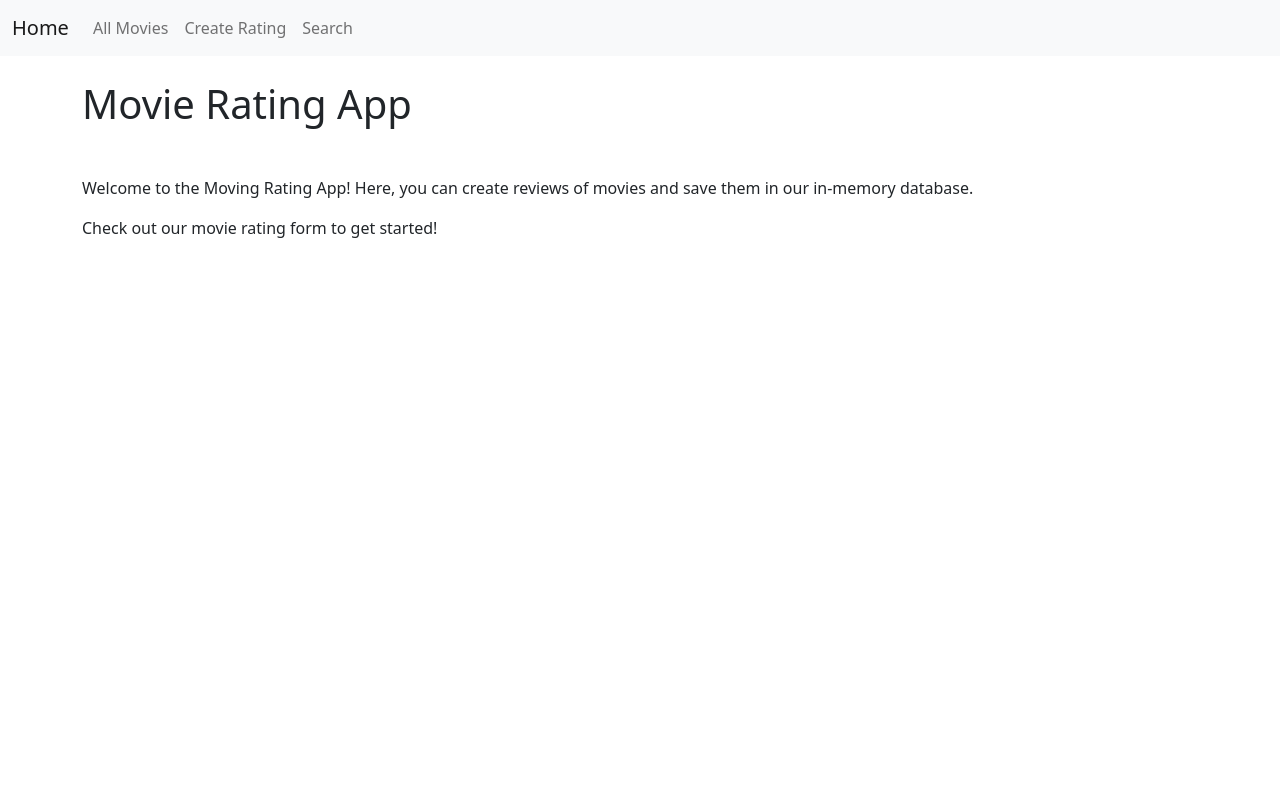
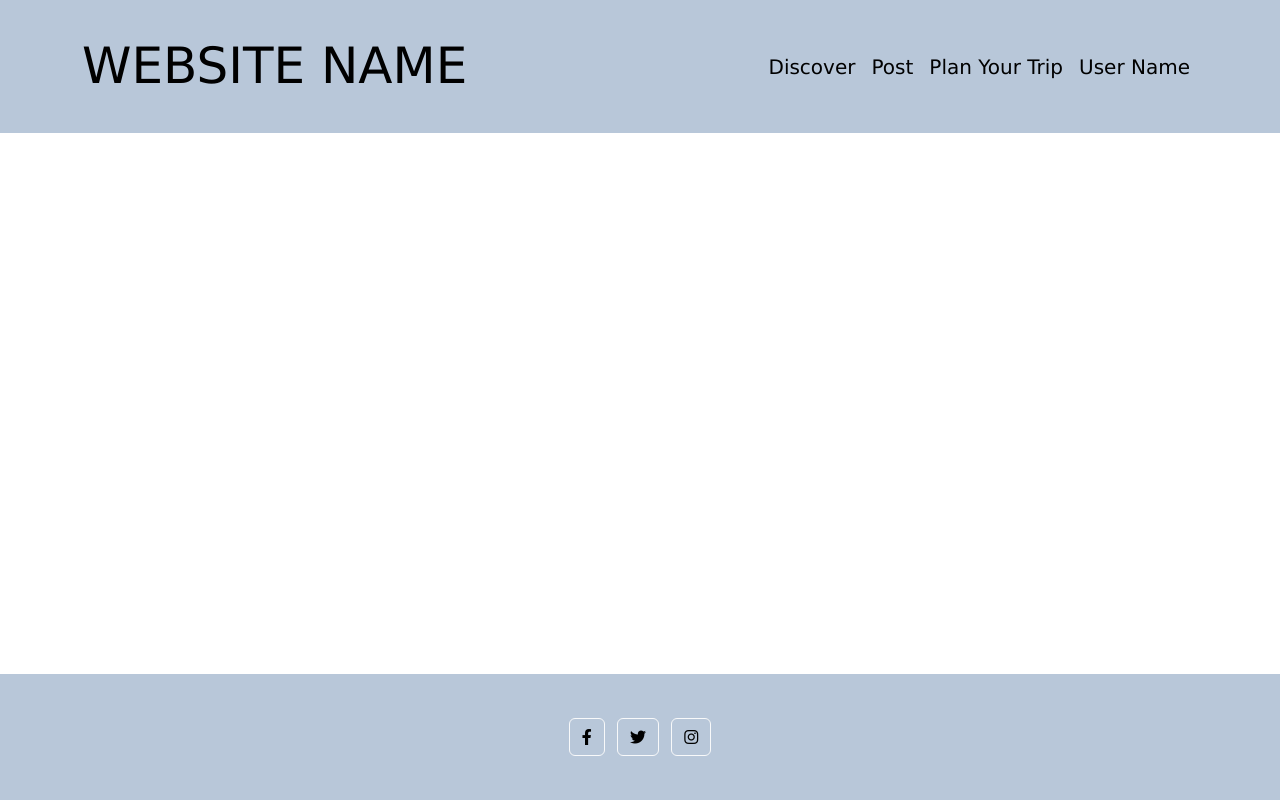
Before and after one commit to brrrrb/Group-14---Final, a Flask app: page / in a window 1280 px wide. Run offline with Flask 3, Linux system fonts and the light colour scheme.

Commit message:
Initial setup fix

```diff
--- a/templates/_layout.html
+++ b/templates/_layout.html
@@ -1,37 +1,115 @@
 <!DOCTYPE html>
 <html lang="en">
+
 <head>
     <meta charset="UTF-8">
-  <meta http-equiv="X-UA-Compatible" content="IE=edge">
-  <meta name="viewport" content="width=device-width, initial-scale=1.0">
-  <link href="https://cdn.jsdelivr.net/npm/bootstrap@5.1.3/dist/css/bootstrap.min.css" rel="stylesheet" integrity="sha384-1BmE4kWBq78iYhFldvKuhfTAU6auU8tT94WrHftjDbrCEXSU1oBoqyl2QvZ6jIW3" crossorigin="anonymous">
-  <script defer src="https://cdn.jsdelivr.net/npm/bootstrap@5.1.3/dist/js/bootstrap.bundle.min.js" integrity="sha384-ka7Sk0Gln4gmtz2MlQnikT1wXgYsOg+OMhuP+IlRH9sENBO0LRn5q+8nbTov4+1p" crossorigin="anonymous"></script>
+    <meta name="viewport" content="width=device-width, initial-scale=1">
+    <!-- Bootstrap CSS -->
+    <link rel="stylesheet" href="https://cdn.jsdelivr.net/npm/bootstrap@5.3.2/dist/css/bootstrap.min.css">
+    <!-- Icons CSS -->
+    <link rel="stylesheet" href="https://cdnjs.cloudflare.com/ajax/libs/font-awesome/6.0.0-beta3/css/all.min.css">
     <title>{% block title %}{% endblock %}</title>
+    <style>
+        html,
+        body {
+            height: 100%;
+            margin: 0;
+        }
+
+        body {
+            display: flex;
+            flex-direction: column;
+            min-height: 100vh;
+        }
+
+        main {
+            flex: 1;
+        }
+
+        header {
+            color: black !important;
+            background-color: rgb(184, 199, 217);
+        }
+
+        footer {
+            flex-shrink: 0;
+            color: black !important;
+            background-color: rgb(184, 199, 217);
+        }
+
+        footer a {
+            color: black !important;
+        }
+
+        .navbar-brand {
+            color: black !important;
+            font-size: 50px;
+            font-family: 'Lucida Sans', 'Lucida Sans Regular', 'Lucida Grande', 'Lucida Sans Unicode', Geneva, Verdana, sans-serif;
+        }
+
+        .nav-link {
+            color: black !important;
+            font-size: 20px;
+            font-family: 'Lucida Sans', 'Lucida Sans Regular', 'Lucida Grande', 'Lucida Sans Unicode', Geneva, Verdana, sans-serif;
+        }
+
+        .form-floating label {
+            background: none;
+        }
+    </style>
 </head>
+
 <body>
-  <nav class="navbar navbar-expand-lg navbar-light bg-light">
-    <div class="container-fluid">
-      <a class="navbar-brand" href="/">Home</a>
-      <button class="navbar-toggler" type="button" data-bs-toggle="collapse" data-bs-target="#navbarSupportedContent" aria-controls="navbarSupportedContent" aria-expanded="false" aria-label="Toggle navigation">
-        <span class="navbar-toggler-icon"></span>
+    <header>
+        <nav class="navbar navbar-expand-lg navbar-scroll py-4">
+            <div class="container">
+                <a class="navbar-brand" href="#">WEBSITE NAME</a>
+                <button class="navbar-toggler ps-0" type="button" data-mdb-toggle="collapse"
+                    data-mdb-target="#navbarExample01" aria-controls="navbarExample01" aria-expanded="false"
+                    aria-label="Toggle navigation">
+                    <span class="navbar-toggler-icon d-flex justify-content-start align-items-center">
+                        <i class="fas fa-bars"></i>
+                    </span>
                 </button>
-      <div class="collapse navbar-collapse" id="navbarSupportedContent">
-        <ul class="navbar-nav me-auto mb-2 mb-lg-0">
+                <div class="collapse navbar-collapse" id="navbarExample01">
+                    <ul class="navbar-nav ms-auto mb-2 mb-lg-0">
                         <li class="nav-item">
-            <a class="nav-link{% if list_movies_active %} active{% endif %}" href="/movies">All Movies</a>
+                            <a class="nav-link" href="#">Discover</a>
                         </li>
                         <li class="nav-item">
-            <a class="nav-link{% if create_rating_active %} active{% endif %}" href="/movies/new">Create Rating</a>
+                            <a class="nav-link" href="#">Post</a>
                         </li>
                         <li class="nav-item">
-            <a class="nav-link{% if search_active %} active{% endif %}" href="/movies/search">Search</a>
+                            <a class="nav-link" href="#">Plan Your Trip</a>
+                        </li>
+                        <li class="nav-item">
+                            <a class="nav-link" href="#">User Name</a>
                         </li>
                     </ul>
                 </div>
             </div>
         </nav>
-  <div class="container pt-4">
-    {% block body %}{% endblock %}
+    </header>
+    <main>
+        <div class="container">
+            {% block content %}
+
+            {% endblock %}
         </div>
+    </main>
+    <footer class="text-center text-white py-3">
+        <div class="container mt-4">
+            <section class="mb-4">
+                <a class="btn btn-outline-light btn-floating m-1" href="#!" role="button"><i
+                        class="fab fa-facebook-f"></i></a>
+                <a class="btn btn-outline-light btn-floating m-1" href="#!" role="button"><i
+                        class="fab fa-twitter"></i></a>
+                <a class="btn btn-outline-light btn-floating m-1" href="#!" role="button"><i
+                        class="fab fa-instagram"></i></a>
+            </section>
+        </div>
+    </footer>
+    <script src="https://cdn.jsdelivr.net/npm/bootstrap@5.1.3/dist/js/bootstrap.bundle.min.js"></script>
 </body>
+
 </html>
```
Also changed, not shown: templates/business_post_form.html (added), templates/make_a_post_business.html (deleted), templates/make_a_post_personal.html (deleted), templates/personal_post_form.html (added), templates/sign_up_individual.html (added), templates/sign_up_indivual.html (deleted), templates/view_business_post.html (added), templates/view_personal_post.html (added). Lines whose indentation alone changed are shown as unchanged.
